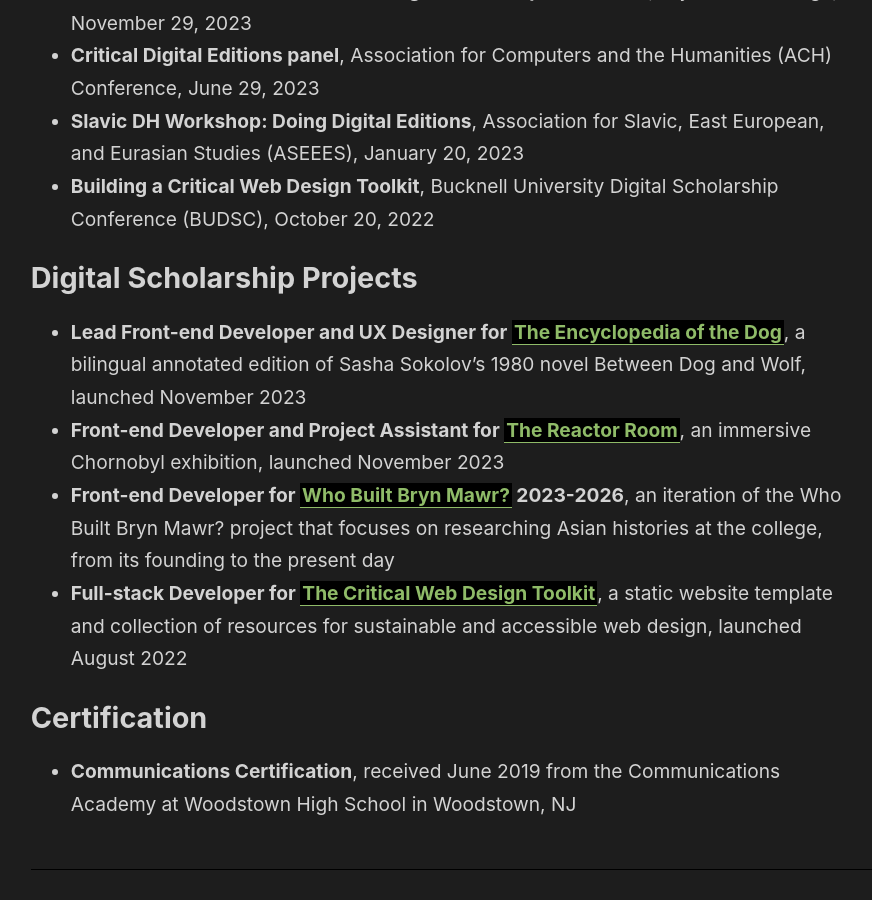
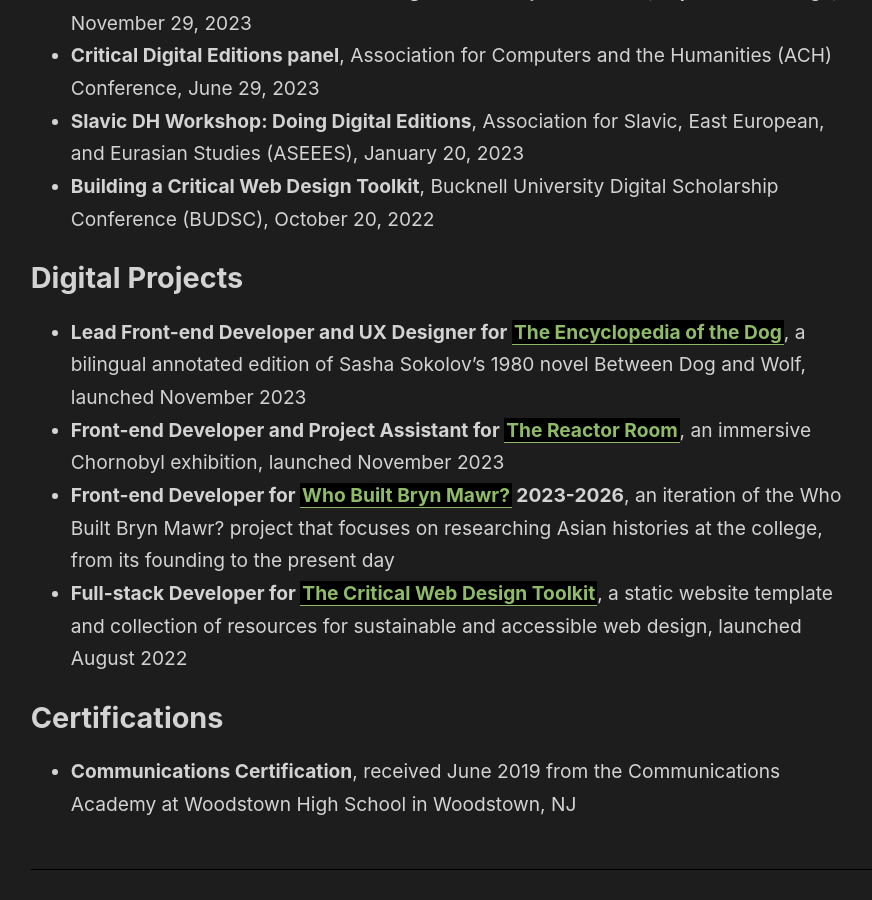
Before and after one commit to cboucher01/cboucher01.github.io, a Jekyll site: the page built from _notes/cv.md, in a window 1280 px wide and 900 px high, scrolled down 2530 px. Shown: the whole window, without its empty margins (46-918 px from the left). Built offline with Jekyll 4.4.1, drawn with Linux system fonts in a browser that asks for light colours.

Commit message:
update headings in cv

```diff
--- a/_notes/cv.md
+++ b/_notes/cv.md
@@ -66,11 +66,11 @@
 - **Slavic DH Workshop: Doing Digital Editions**, Association for Slavic, East European, and Eurasian Studies (ASEEES), January 20, 2023
 - **Building a Critical Web Design Toolkit**, Bucknell University Digital Scholarship Conference (BUDSC), October 20, 2022
 
-## Digital Scholarship Projects
+## Digital Projects
 - **Lead Front-end Developer and UX Designer for [[The Encyclopedia of the Dog]]**, a bilingual annotated edition of Sasha Sokolov’s 1980 novel Between Dog and Wolf, launched November 2023
 - **Front-end Developer and Project Assistant for [[The Reactor Room]]**, an immersive Chornobyl exhibition, launched November 2023
 - **Front-end Developer for [[Who Built Bryn Mawr?]] 2023-2026**, an iteration of the Who Built Bryn Mawr? project that focuses on researching Asian histories at the college, from its founding to the present day
 - **Full-stack Developer for [[The Critical Web Design Toolkit]]**, a static website template and collection of resources for sustainable and accessible web design, launched August 2022
 
-## Certification
+## Certifications
 - **Communications Certification**, received June 2019 from the Communications Academy at Woodstown High School in Woodstown, NJ
```
